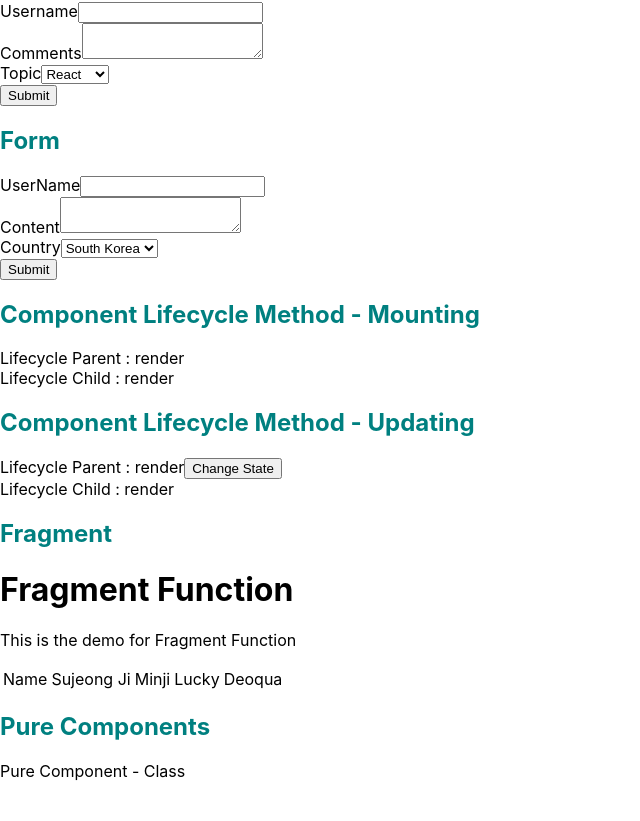
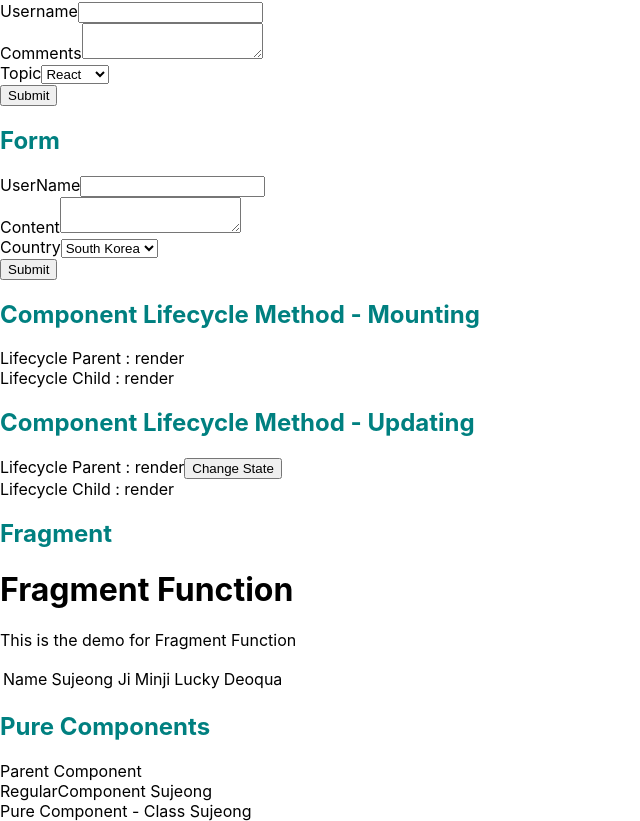
Before and after one commit to bruadarach/react-review, a React (Create React App) app: page / in a window 1280 px wide. Shown: the part 3136-3957 px from the top of the page, without its empty margins (0-640 px from the left). Before the commit the page ends 3917 px from the top, so only its background shows below. Built offline with nearby package versions, Linux system fonts and the light colour scheme.

Commit message:
feat: react review

```diff
--- a/src/App.js
+++ b/src/App.js
@@ -28,6 +28,8 @@ import LifecycleMethodUpdating from "./components/LifecycleMethodUpdating";
 import FragmentFunction from "./components/FragmentFunction";
 import FragmentFunctionTable from "./components/FragmentFunctionTable";
 import PureComponentClass from "./components/PureComponentClass";
+import PureRegularComponentClass from "./components/PureRegularComponentClass";
+import PureRegularParentComponentClass from "./components/PureRegularParentComponentClass";
 
 function App() {
   return (
@@ -129,7 +131,8 @@ function App() {
       <FragmentFunctionTable />
       {/* Pure Components */}
       <h2>Pure Components</h2>
-      <PureComponentClass />
+      {/* <PureComponentClass /> */}
+      <PureRegularParentComponentClass />
     </>
   );
 }
--- a/src/components/PureComponentClass.js
+++ b/src/components/PureComponentClass.js
@@ -3,7 +3,7 @@ import React, { PureComponent } from "react";
 
 export class PureComponentClass extends PureComponent {
   render() {
-    return <div>Pure Component - Class</div>;
+    return <div>Pure Component - Class {this.props.name}</div>;
   }
 }
 
--- /dev/null
+++ b/src/components/PureRegularComponentClass.js
@@ -0,0 +1,10 @@
+// rce
+import React, { Component } from "react";
+
+class PureRegularComponentClass extends Component {
+  render() {
+    return <div>RegularComponent {this.props.name} </div>;
+  }
+}
+
+export default PureRegularComponentClass;
--- /dev/null
+++ b/src/components/PureRegularParentComponentClass.js
@@ -0,0 +1,34 @@
+// rce
+import React, { Component } from "react";
+import PureRegularComponentClass from "./PureRegularComponentClass";
+import PureComponentClass from "./PureComponentClass";
+
+class PureRegularParentComponentClass extends Component {
+  constructor(props) {
+    super(props);
+
+    this.state = {
+      name: "Sujeong",
+    };
+  }
+
+  componentDidMount() {
+    setInterval(() => {
+      this.setState({
+        name: "Sujeong",
+      });
+    }, 2000);
+  }
+
+  render() {
+    return (
+      <div>
+        Parent Component
+        <PureRegularComponentClass name={this.state.name} />
+        <PureComponentClass name={this.state.name} />
+      </div>
+    );
+  }
+}
+
+export default PureRegularParentComponentClass;
```
